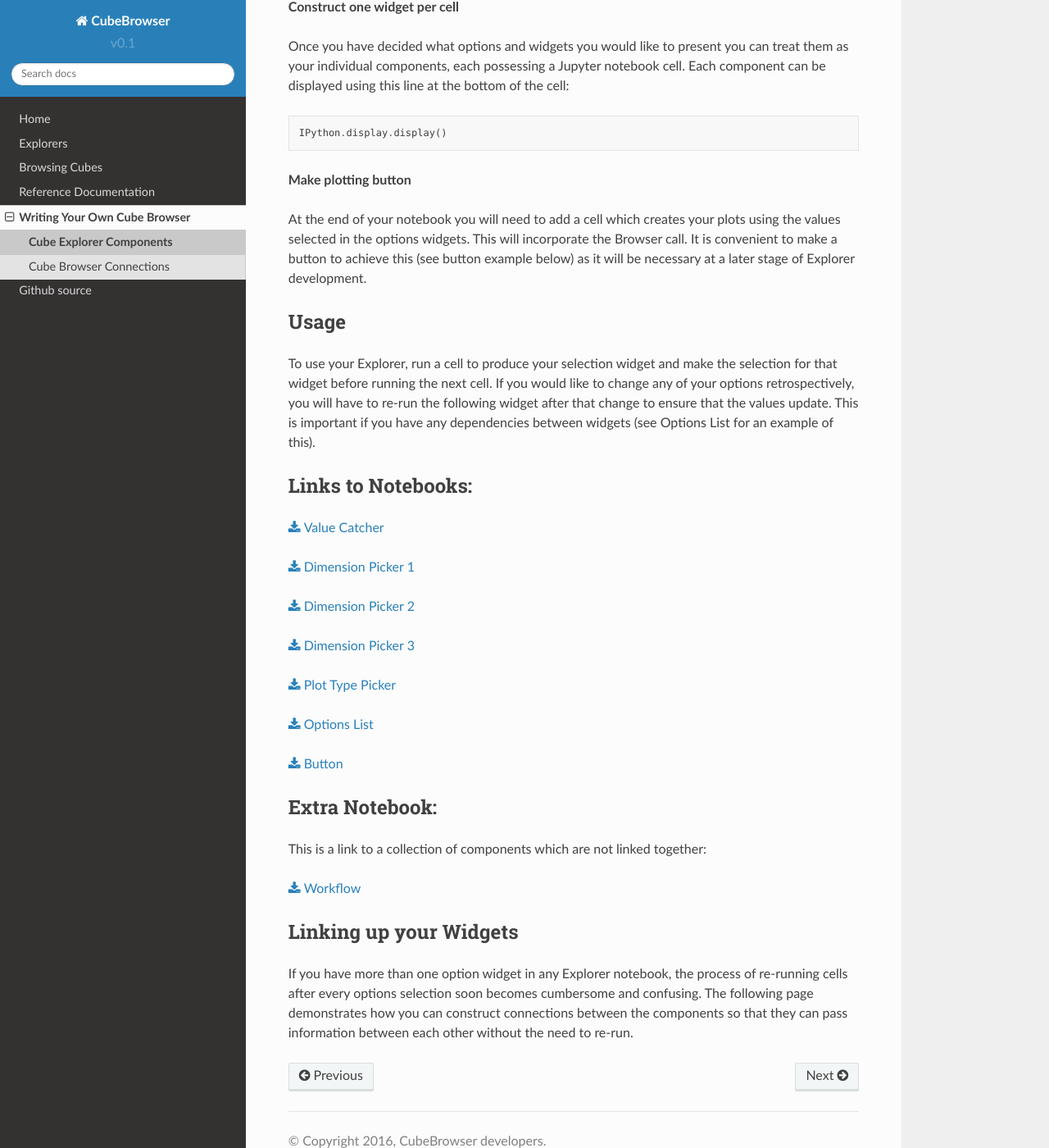
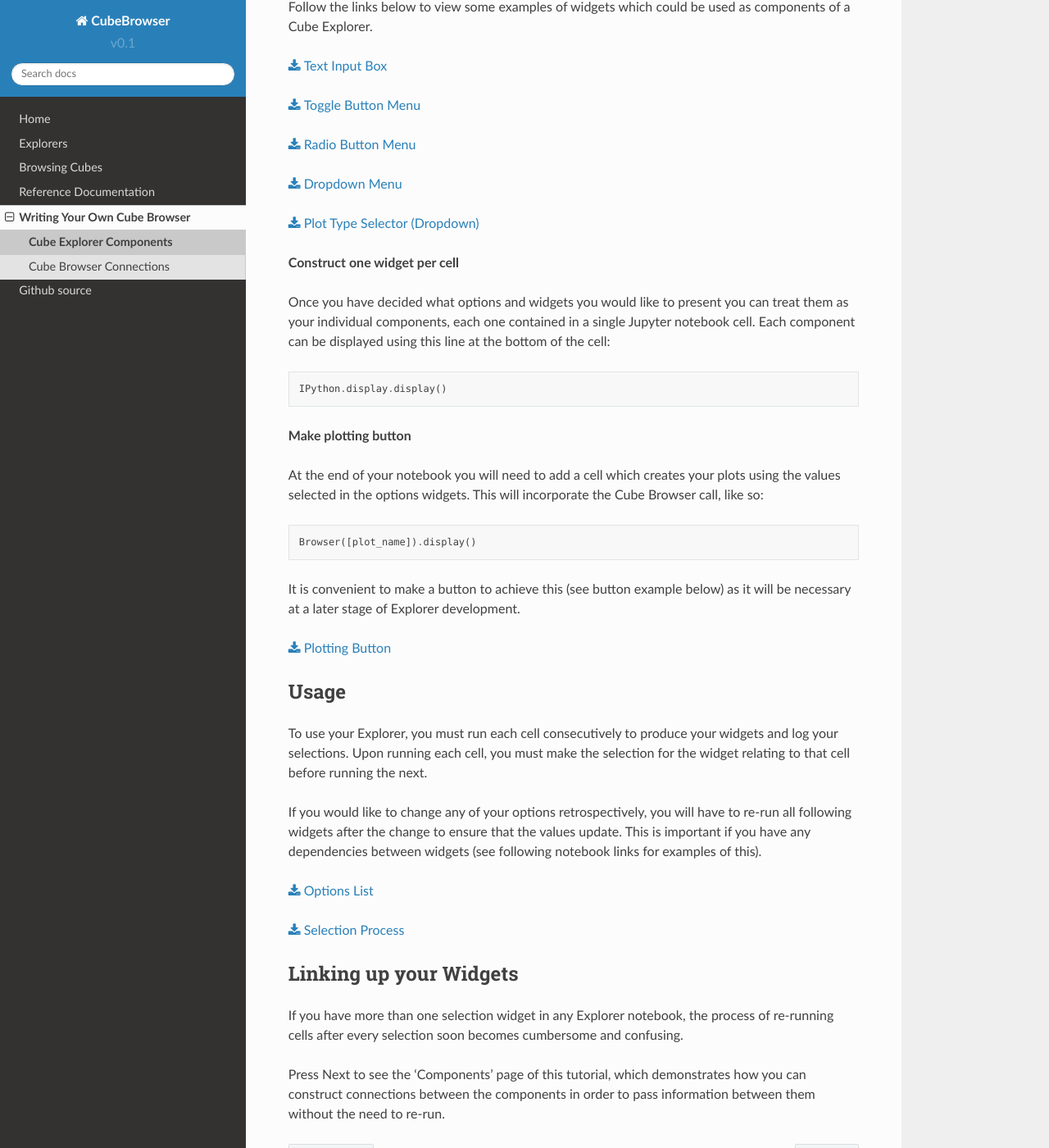
Before and after one commit to SciTools/cube_browser, a Sphinx documentation site: the page built from doc/write_your_own/components/intro.rst, in a window 1280 px wide and 1400 px high, scrolled down 697 px. Shown: the whole window at 82% size. Built offline with Sphinx 7.4.7 and the Read the Docs theme 2.0.0, drawn with Linux system fonts in a browser that asks for light colours; some of the changed text lies outside the part shown.

Commit message:
Pete's suggestions followed and notebooks cleared

```diff
--- a/doc/write_your_own/components/intro.rst
+++ b/doc/write_your_own/components/intro.rst
@@ -8,7 +8,7 @@ Construction
 
 To start making your own Cube Explorer, you need to decide which options to offer when plotting your data.
 
-The examples in the notebooks below show some of the options that you might want to offer, and the widgets that you could use to display them.
+The examples in the notebooks below show some of the options that you might want to offer, and the widgets you could use to display them.
 The syntax to create each widget is very similar, but some small aspects (like the widget type) differ.  The basic outline looks like this::
 
     x_selector = ipywidgets.ToggleButtons(
@@ -16,56 +16,60 @@ The syntax to create each widget is very similar, but some small aspects (like t
                         options=coordinates,
                         value = 'time')
 
-In this example, the ``x_selector`` widget could be used to provide the user with the option to select the dimension to plot on the x-axis (by default 'time' would be on the x-axis).
+In this example, the ``x_selector`` widget could be used to provide the user with the option to select which dimension to plot on the x-axis (by default this would be 'time').
 
 For more detailed guidance and a more complete list of widgets that are available, please visit the `ipywidgets <http://ipywidgets.readthedocs.io/en/latest/examples/Widget%20List.html>`_ website.
 
+Follow the links below to view some examples of widgets which could be used as components of a Cube Explorer.
+
+
+:download:`Text Input Box <ValueCatcher.ipynb>`
+
+:download:`Toggle Button Menu <DimPicker1.ipynb>`
+
+:download:`Radio Button Menu <DimPicker2.ipynb>`
+
+:download:`Dropdown Menu <DimPicker3.ipynb>`
+
+:download:`Plot Type Selector (Dropdown) <iplotPicker.ipynb>`
+
+
 **Construct one widget per cell**
 
-Once you have decided what options and widgets you would like to present you can treat them as your individual components, each possessing a Jupyter notebook cell.
+Once you have decided what options and widgets you would like to present you can treat them as your individual components, each one contained in a single Jupyter notebook cell.
 Each component can be displayed using this line at the bottom of the cell::
 
     IPython.display.display()
 
 **Make plotting button**
 
-At the end of your notebook you will need to add a cell which creates your plots using the values selected in the options widgets.  This will incorporate the Browser call.
+At the end of your notebook you will need to add a cell which creates your plots using the values selected in the options widgets.  This will incorporate the Cube Browser call, like so::
+
+    Browser([plot_name]).display()
+
 It is convenient to make a button to achieve this (see button example below) as it will be necessary at a later stage of Explorer development.
+
+:download:`Plotting Button <Button.ipynb>`
+
 
 Usage
 -----
 
-To use your Explorer, run a cell to produce your selection widget and make the selection for that widget before running the next cell.
-If you would like to change any of your options retrospectively, you will have to re-run the following widget after that change to ensure that the values update.
-This is important if you have any dependencies between widgets (see Options List for an example of this).
+To use your Explorer, you must run each cell consecutively to produce your widgets and log your selections.
+Upon running each cell, you must make the selection for the widget relating to that cell before running the next.
 
+If you would like to change any of your options retrospectively, you will have to re-run all following widgets after the change to ensure that the values update.
+This is important if you have any dependencies between widgets (see following notebook links for examples of this).
 
-Links to Notebooks:
--------------------
-
-:download:`Value Catcher <ValueCatcher.ipynb>`
-
-:download:`Dimension Picker 1 <DimPicker1.ipynb>`
-
-:download:`Dimension Picker 2 <DimPicker2.ipynb>`
-
-:download:`Dimension Picker 3 <DimPicker3.ipynb>`
-
-:download:`Plot Type Picker <iplotPicker.ipynb>`
 
 :download:`Options List <OptionsCascade.ipynb>`
 
-:download:`Button <Button.ipynb>`
-
-Extra Notebook:
----------------
-This is a link to a collection of components which are not linked together:
-
-:download:`Workflow <Workflow1.ipynb>`
+:download:`Selection Process <Workflow1.ipynb>`
 
 
 Linking up your Widgets
 -----------------------
 
-If you have more than one option widget in any Explorer notebook, the process of re-running cells after every options selection soon becomes cumbersome and confusing.
-The following page demonstrates how you can construct connections between the components so that they can pass information between each other without the need to re-run.
+If you have more than one selection widget in any Explorer notebook, the process of re-running cells after every selection soon becomes cumbersome and confusing.
+
+Press Next to see the 'Components' page of this tutorial, which demonstrates how you can construct connections between the components in order to pass information between them without the need to re-run.
```
Also changed, not shown: doc/write_your_own/components/DimPicker1.ipynb, doc/write_your_own/components/DimPicker2.ipynb, doc/write_your_own/components/DimPicker3.ipynb, doc/write_your_own/components/ValueCatcher.ipynb, doc/write_your_own/components/Workflow1.ipynb, doc/write_your_own/components/iplotPicker.ipynb.
